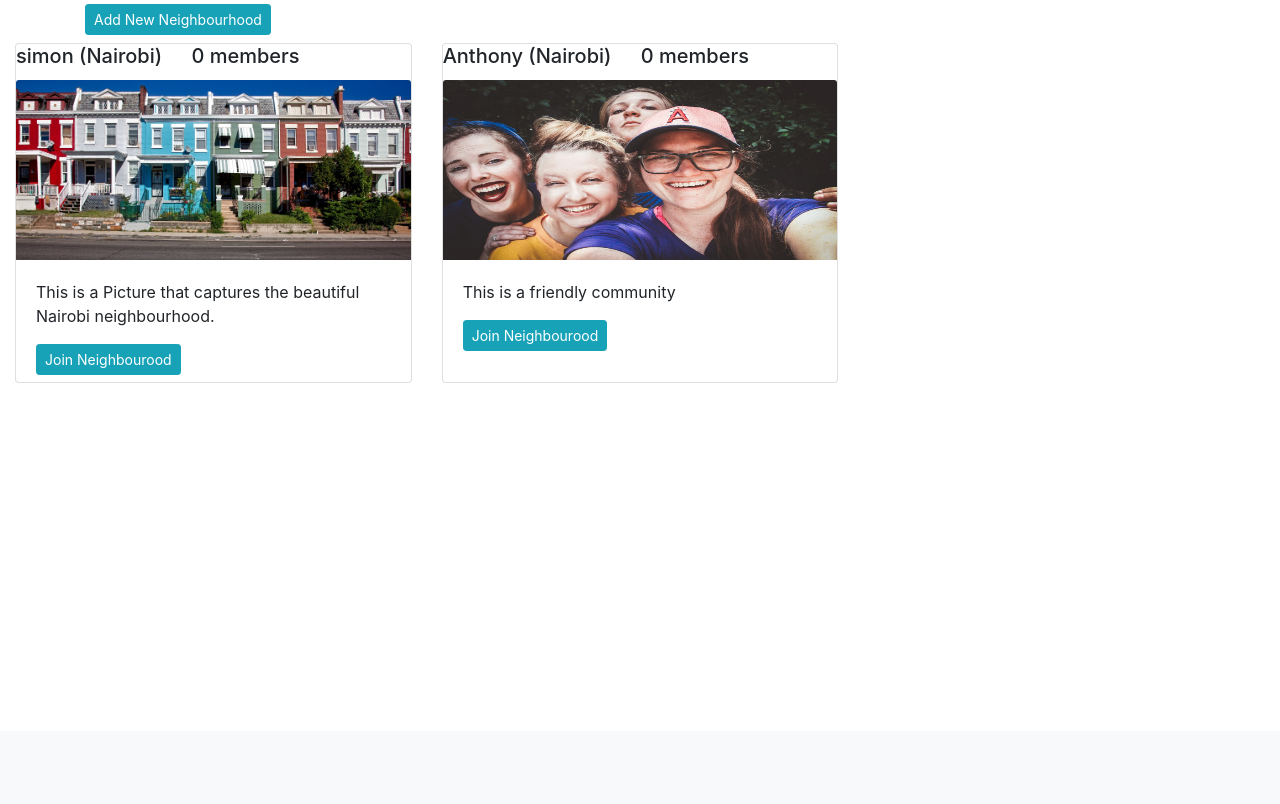
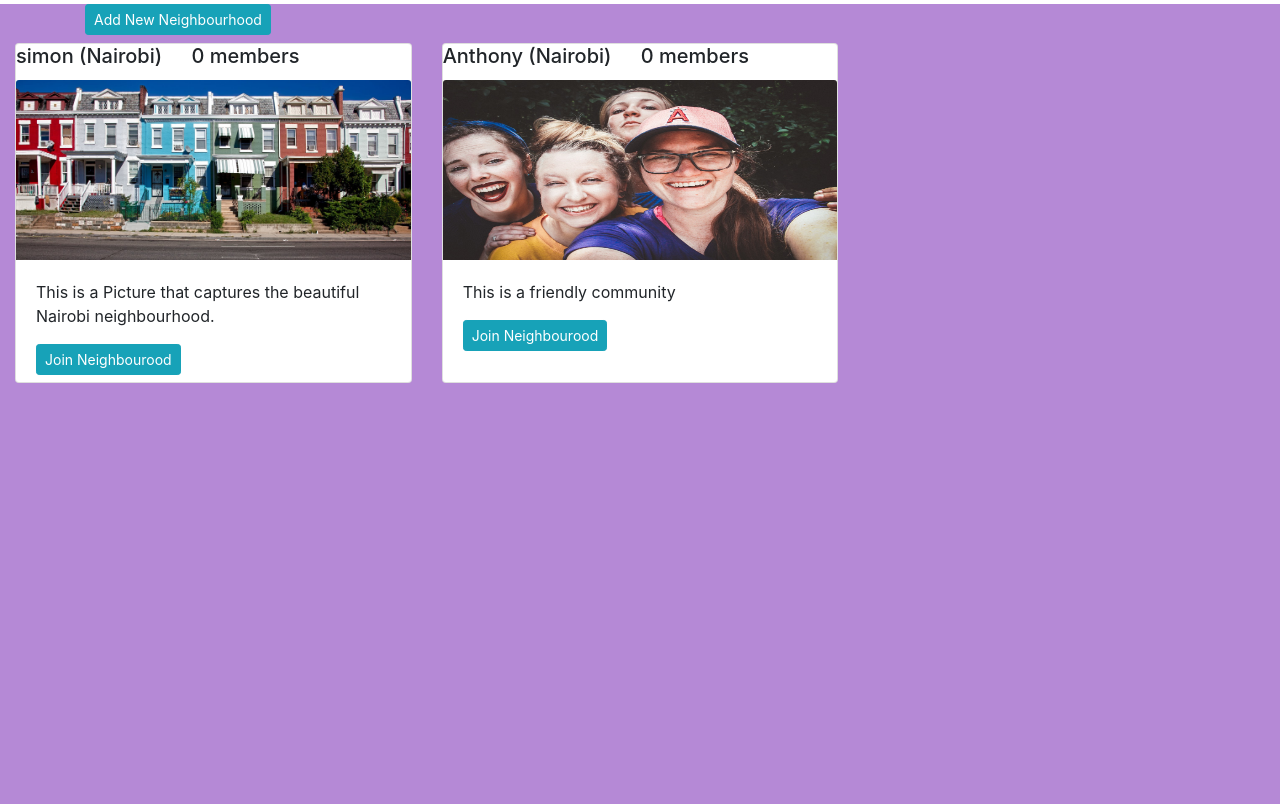
Before and after one commit to jumbamathews/Neighbourhood-2, a Django app: page /all-hoods/ in a window 1280 px wide. Shown: the part 69-873 px from the top of the page. Before the commit the page ends 452 px from the top, so only its background shows below. Run offline with Django 3.2, Linux system fonts and the light colour scheme; a user stored in the database is signed in; data comes from the database, SQL or seed files in the repository; some libraries are stand-ins or nearby versions; some web fonts are replaced.

Commit message:
added the background color to the neighbourhoods page

```diff
--- a/neighborhoods/templates/neighbourhoods.html
+++ b/neighborhoods/templates/neighbourhoods.html
@@ -1,9 +1,11 @@
 {% extends 'base.html' %}
 {% load crispy_forms_tags %}
 {% block content %}
-<div class="container-fluid page2">
+<div class="page2">
+  <div class="container-fluid">
     <div class="container">
-    <a href="{% url 'new-hood' %}" class="btn btn-sm btn-info mb-2" style="text-align: center">Add New Neighbourhood</a>
+      <a href="{% url 'new-hood' %}" class="btn btn-sm btn-info mb-2" style="text-align: center">Add New
+        Neighbourhood</a>
     </div>
     <div class="row">
 
@@ -20,7 +22,8 @@
             {% if request.user.profile.neighbourhood == hood %}
             <a href="{% url 'leave-hood' hood.id %}" class="btn btn-outline-danger btn-sm">Leave Neighbourhood</a>
 
-          <a href="{% url 'single-hood' user.profile.neighbourhood.id %}" class="btn btn-outline-success btn-sm" style="float: right">Explore {{user.profile.neighbourhood.name}} Estate
+            <a href="{% url 'single-hood' user.profile.neighbourhood.id %}" class="btn btn-outline-success btn-sm"
+              style="float: right">Explore {{user.profile.neighbourhood.name}} Estate
             </a>
             {% elif not request.user.profile.neighbourhood %}
             <a href="{% url 'join-hood' hood.id %}" class="btn btn-info btn-sm">Join Neighbourood</a>
@@ -32,6 +35,7 @@
     </div>
 
   </div>
+</div>
 
 
 {% endblock %}
--- a/static/css/main.css
+++ b/static/css/main.css
@@ -26,5 +26,6 @@
 
 }
 .page2{
-
+  background: #B589D6;
+  height: 100vh;
 }
```
Lines whose indentation alone changed are shown as unchanged.
